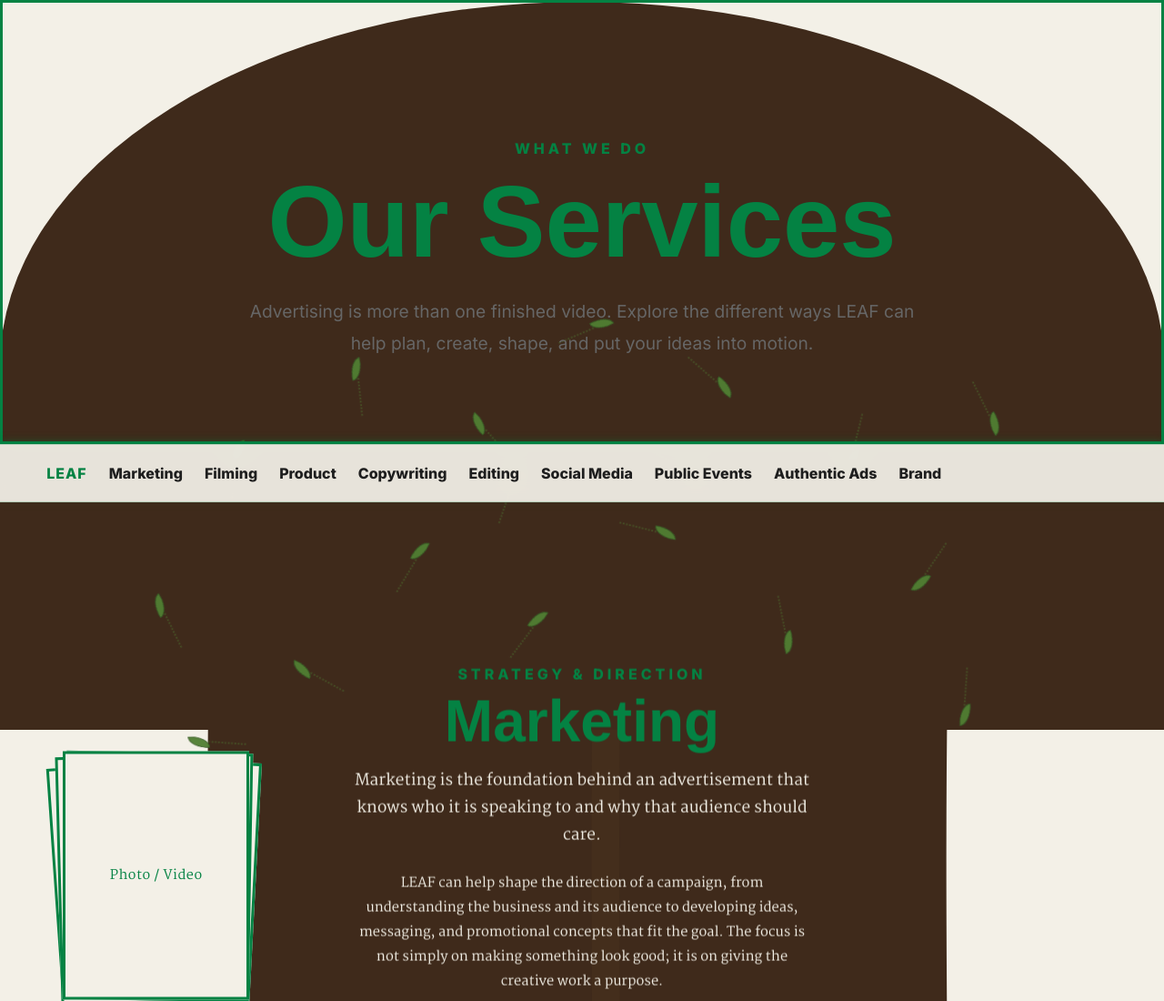
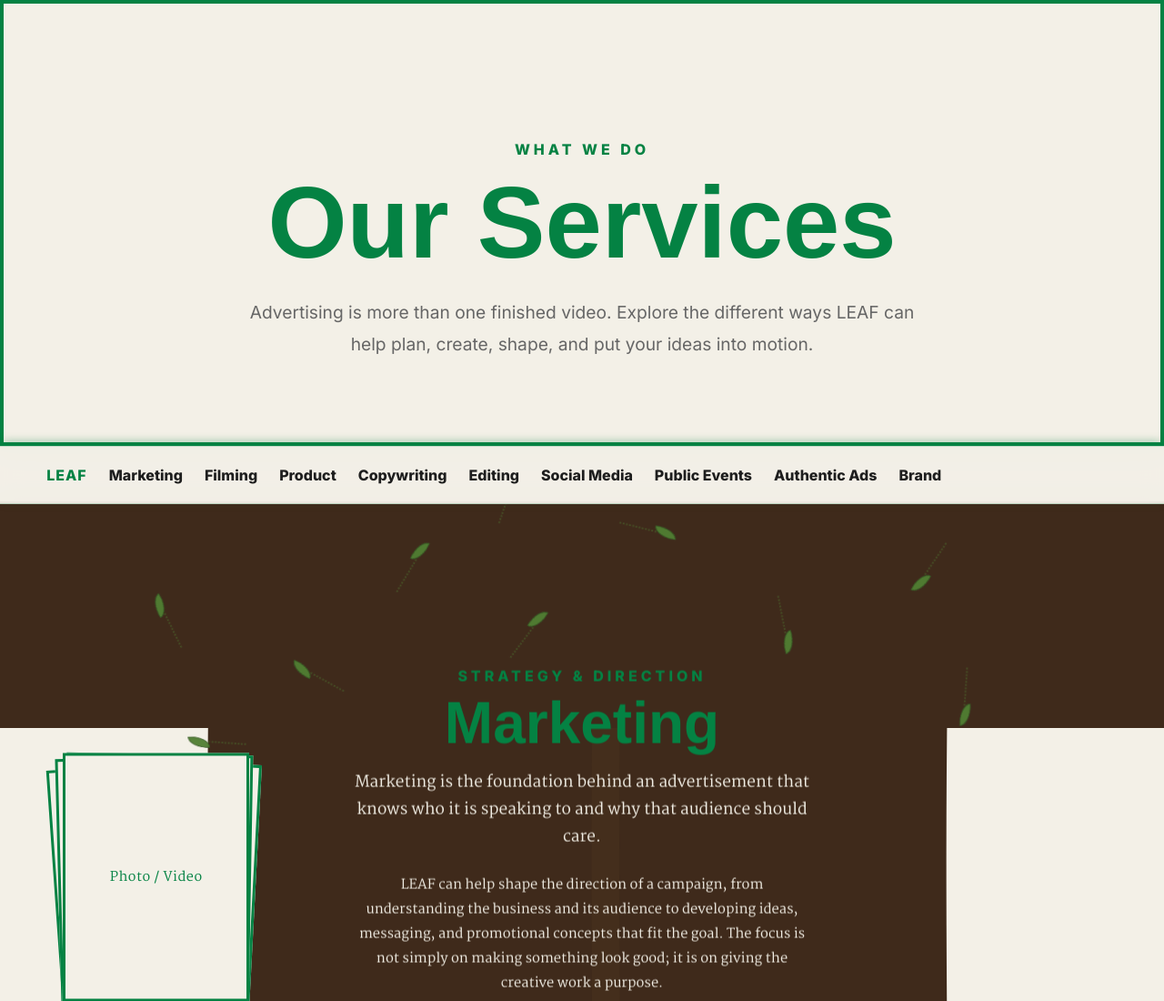
Before and after one commit to TheLeafAgency/The-LEAF-Agency, a Next.js app: page /services in a window 1280 px wide. Shown: the top 1100 px of the page at 91% size. Built offline with nearby package versions, Linux system fonts and the light colour scheme.

Commit message:
Refine services tree boundary and bottom transition

```diff
--- a/app/globals.css
+++ b/app/globals.css
@@ -2195,11 +2195,22 @@ section { width: 100%; }
 
 /* Final timing/shape adjustments. */
 .services-brown-explosion {
+  width: 100vw !important;
+  left: 50% !important;
+  bottom: 0 !important;
+  height: 62px !important;
   border-radius: 50% 50% 0 0 !important;
-  clip-path: ellipse(50% 100% at 50% 100%);
+  clip-path: ellipse(50% 100% at 50% 100%) !important;
 }
 .services-page-at-bottom .services-brown-explosion {
-  clip-path: none;
+  width: 100vw !important;
+  height: 100vh !important;
+  left: 50% !important;
+  right: auto !important;
+  bottom: 0 !important;
+  border-radius: 0 !important;
+  clip-path: none !important;
+  transform: translateX(-50%) !important;
 }
 .services-ending {
   transition-delay: 1.2s;
@@ -2242,3 +2253,25 @@ section { width: 100%; }
   stroke-dashoffset: 0 !important;
   animation: none !important;
 }
+
+
+/* Small final services polish: clip the tree to the navbar boundary and strengthen the hero outline slightly. */
+.services-tree-layer {
+  clip-path: inset(var(--tree-top, 0px) 0 0 0) !important;
+  overflow: hidden !important;
+}
+.services-tree {
+  top: var(--tree-top, 0px) !important;
+  height: calc(100% - var(--tree-top, 0px)) !important;
+  overflow: hidden !important;
+}
+.services-tree-svg {
+  overflow: hidden !important;
+}
+.services-hero {
+  border-width: 4px !important;
+}
+.services-hero::after {
+  height: 4px !important;
+  bottom: -4px !important;
+}
```
